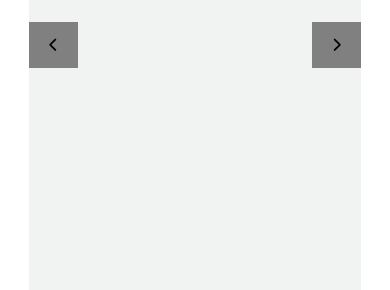
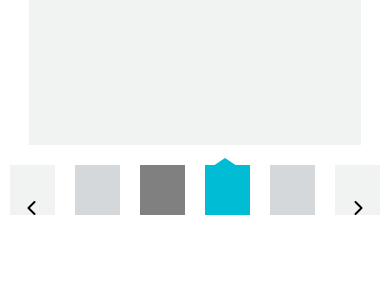
Before and after one commit to toanmu10/TheGem, a plain HTML site: page index.html in a window 390 px wide. Shown: the part 919-1209 px from the top of the page. Drawn offline with Linux system fonts and the light colour scheme.

Commit message:
update img

```diff
--- a/assets/css/responsive.scss
+++ b/assets/css/responsive.scss
@@ -395,15 +395,18 @@
                 .product-img{
                     &--primary{
                         width:85%;
+                        height: 450px;
                     }
                     &--extra{
                         &-item{
                             margin: 0 10px;
+                            width: 50px;
+                            height: 50px;
                             // width: 30px;
                             // height: 30px;
                         }
                         &-item:nth-child(4)::before{
-                            right: 3px;
+                            right: 10px;
                         }
                     }
                 }
```
Also changed, not shown: assets/css/responsive.css, 1 other file.
